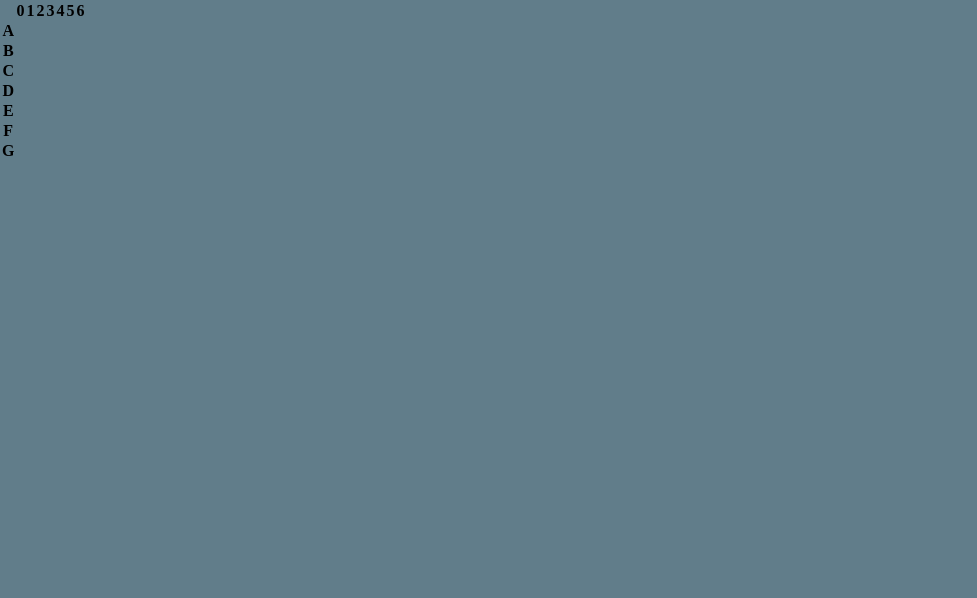
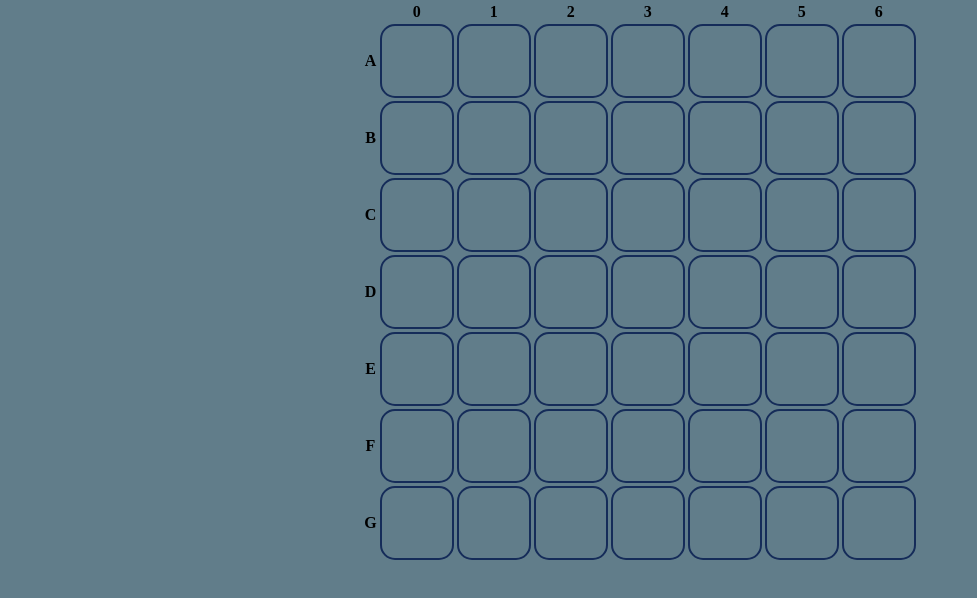
Before and after one commit to michael-pollock/365-Group, a website: page client/index.html in a window 1280 px wide. Shown: the whole page, without its empty margins (0-977 px from the left). Drawn offline with Linux system fonts and the light colour scheme.

Commit message:
commited css style

```diff
--- a/client/style.css
+++ b/client/style.css
@@ -7,3 +7,26 @@
 body {
     background: #617d8a;
 }
+
+td {
+    position: relative;
+    width: 70px;
+    height: 70px;
+    border: 2px solid #152C59;
+    border-radius: 15px;
+}
+
+td div {
+    width: 70px;
+    height: 70px;
+}
+
+table {
+    border-collapse: separate;
+    border-spacing: 3px;
+    margin: 0 auto;
+}
+
+td:hover {
+    background: #538daa;
+}
```
